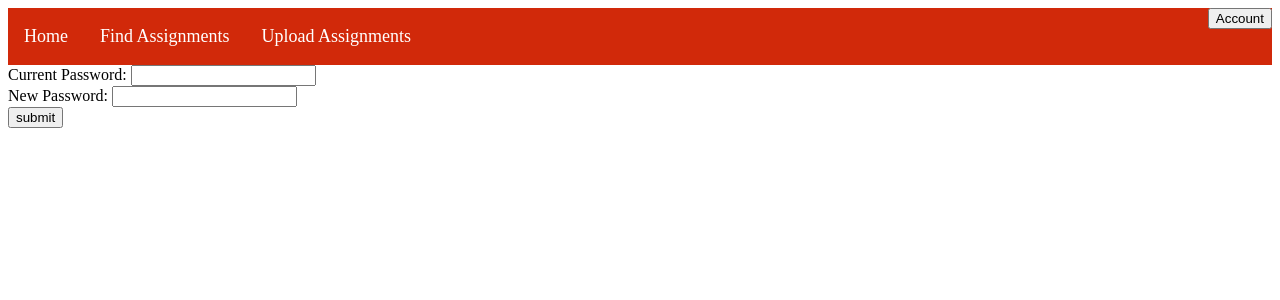
After one commit to Natetodd55/SwapNotezCodeQL, a Flask app: page /update in a window 1280 px wide. The commit adds this page. Shown: the top 300 px of the page. Run offline with Flask 2, Linux system fonts and the light colour scheme; a user stored in the database is signed in.

Commit message:
account dropdown no css

```diff
--- a/app.py
+++ b/app.py
@@ -76,24 +76,24 @@ def upload():
 def search():
     return render_template('search.html')
 
-# @app.route('/update/', methods = ['GET', 'POST'])
-# @login_required
-# def update():
-#     if request.method == 'POST':
-#         oldPassword = request.form['oldP']
-#         if current_user.password != oldPassword:
-#             return render_template('update.html')
-#         updatedUser = User.query.filter_by(id=current_user.id).first()
-#         updatedUser.password = request.form['newP']
-#         db.session.commit()
-#         return flask.redirect('/')
-#     return render_template('update.html')
+@app.route('/update', methods = ['GET', 'POST'])
+@login_required
+def update():
+    if request.method == 'POST':
+        oldPassword = request.form['oldP']
+        if current_user.password != oldPassword:
+            return render_template('update.html')
+        updatedUser = User.query.filter_by(id=current_user.id).first()
+        updatedUser.password = request.form['newP']
+        db.session.commit()
+        return flask.redirect('/')
+    return render_template('update.html')
 
-# @app.route('/logout')
-# @login_required
-# def logout():
-#     logout_user()
-#     return flask.redirect('/')
+@app.route('/logout')
+@login_required
+def logout():
+    logout_user()
+    return flask.redirect('/')
 
 if __name__ == "__main__":
     app.run(debug=True)
--- a/static/style.css
+++ b/static/style.css
@@ -26,3 +26,28 @@ ul {
   .topnav-right {
     float: right;
   }
+
+  .dropdown {
+    display: inline-block;
+    position: relative;
+  }
+  .dropdown-content {
+    display: none;
+    position: absolute;
+    width: 100%;
+    overflow: auto;
+    box-shadow: 0px 10px 10px 0px rgba(0,0,0,0.4);
+  }
+  .dropdown:hover .dropdown-content {
+    display: block;
+  }
+  .dropdown-content a {
+    display: block;
+    color: #000000;
+    padding: 5px;
+    text-decoration: none;
+  }
+  .dropdown-content a:hover {
+    color: #FFFFFF;
+    background-color: #00A4BD;
+  }
--- a/templates/base.html
+++ b/templates/base.html
@@ -7,7 +7,14 @@
         <li><a href='/search'>Find Assignments</a></li>
         <li><a href='/upload'>Upload Assignments</a></li>
         <div class="topnav-right">
-          <li><a href='/account'>Account</a></li>
+          <div class="dropdown">
+            <button>Account</button>
+            <div class="dropdown-content">
+            <a href="/update">Change Password</a>
+            <a href="/logout">Logout</a>
+            </div>
+          </div>
+          <!-- <li><a href='/account'>Account</a></li> -->
         </div>
         </ul>
     </nav>
--- /dev/null
+++ b/templates/update.html
@@ -0,0 +1,8 @@
+{% extends "base.html" %}
+{% block content %}
+    <form action="/update" method="POST">
+        Current Password: <input type="input" name="oldP"> <br>
+        New Password: <input type="input" name="newP"> <br>
+        <input type="submit" value="submit">
+    </form>
+{% endblock %}
```
